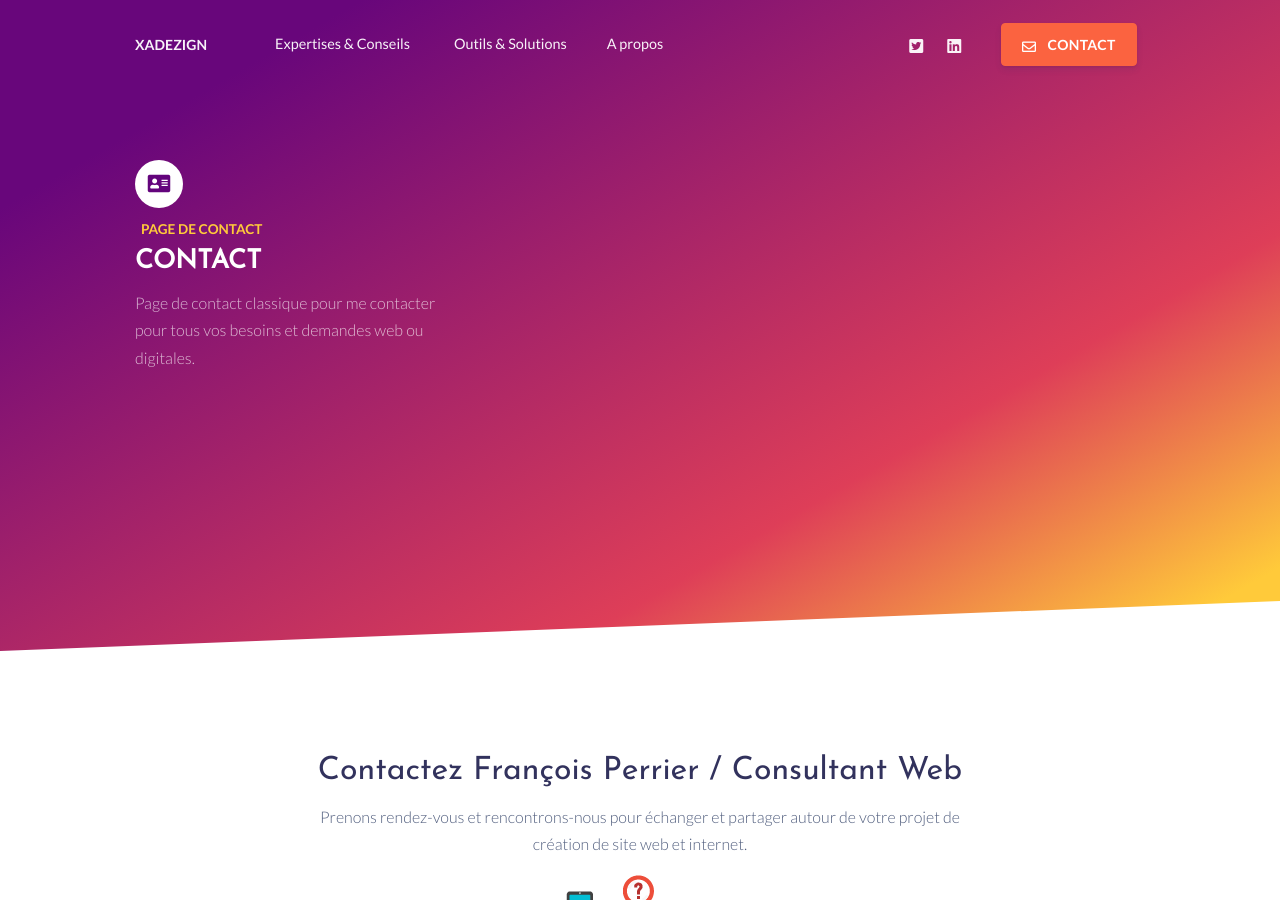
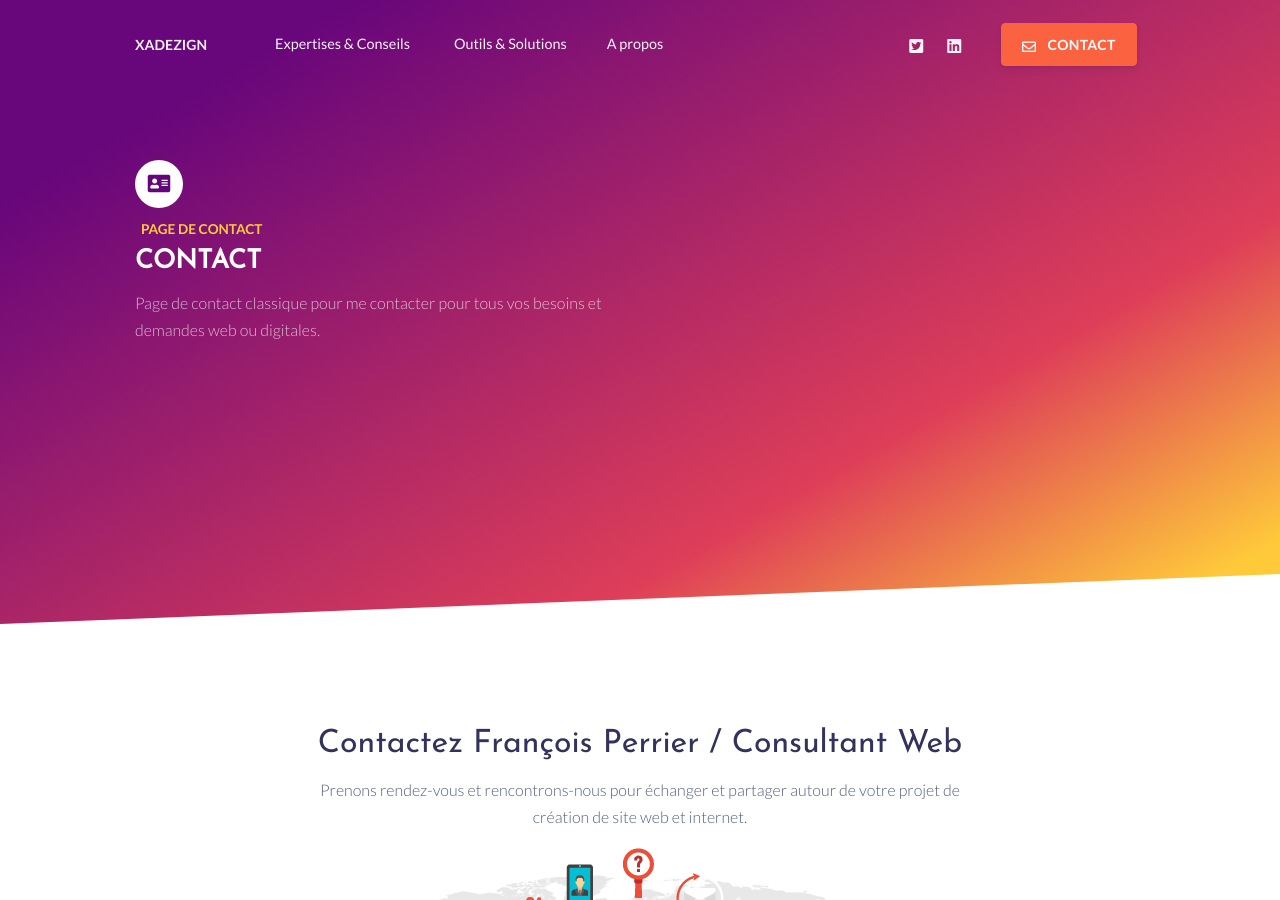
Before and after one commit to Xadezign/xadezign_jekyll, a Jekyll site: the page built from _pages/contact.md, in a window 1280 px wide and 900 px high. Built offline with Jekyll 4.4.1, drawn with Linux system fonts in a browser that asks for light colours; nearby versions of some CDN libraries.

Commit message:
Update header-main.html

```diff
--- a/_includes/header-main.html
+++ b/_includes/header-main.html
@@ -15,7 +15,7 @@
                         </div>
                 <div class="row pt-2">
 
-                    <div class="col-md-4">
+                    <div class="col-md-6">
 
                         <span class="text-yellow badge">{{page.name-badge}}</span>
                         <h1 class="display-4 text-white text-uppercase">{{page.title-h1}}</h1>
```
